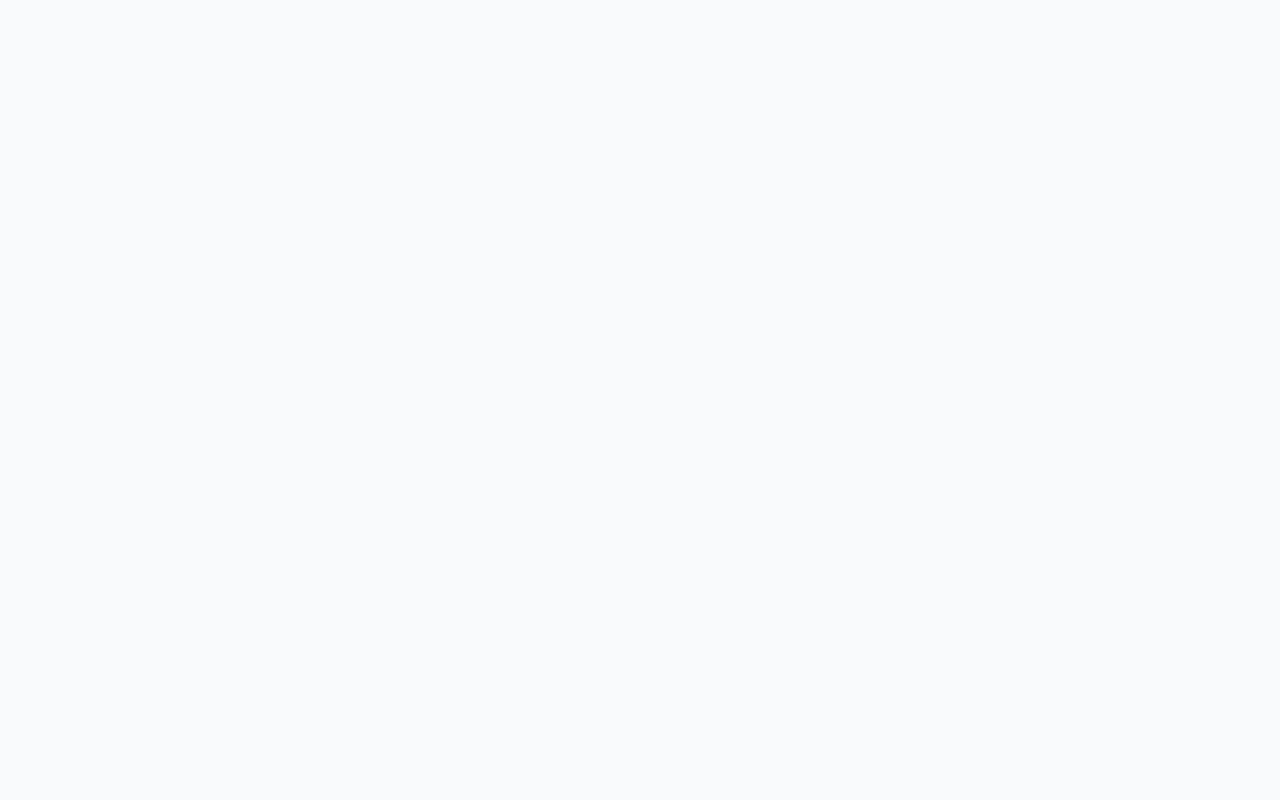
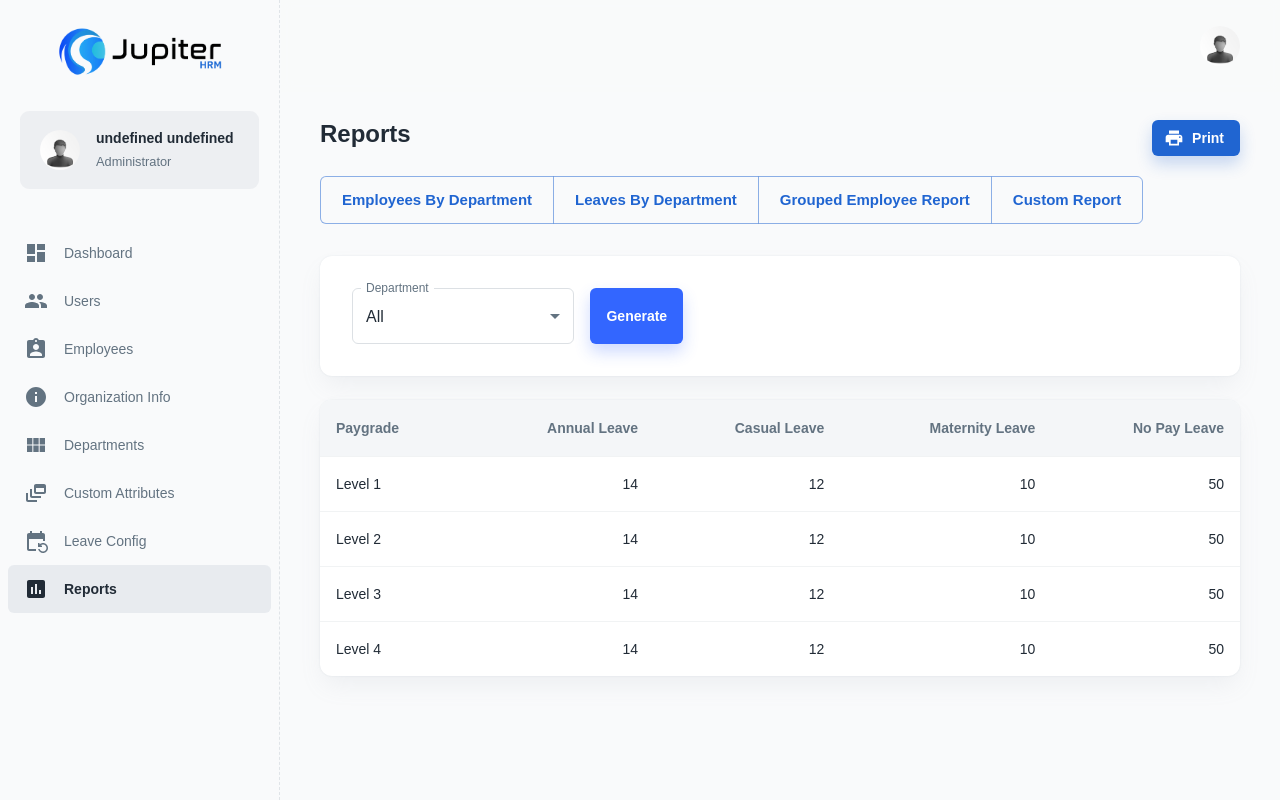
Before and after one commit to dan-niles/jupiter-frontend, a React (Create React App) app: page /dashboard/reports in a window 1280 px wide. Before the commit this address had no page. Built offline with nearby package versions, Linux system fonts and the light colour scheme; sample sign-in values are in the browser's storage; some icons are missing.

Commit message:
Create page for reports

```diff
--- a/src/layouts/dashboard/nav/config-admin.js
+++ b/src/layouts/dashboard/nav/config-admin.js
@@ -32,11 +32,11 @@ const navConfig = [
 		path: "/dashboard/organization",
 		icon: <InfoIcon />,
 	},
-	{
-		title: "branches",
-		path: "/dashboard/branch",
-		icon: <BusinessIcon />,
-	},
+	// {
+	// 	title: "branches",
+	// 	path: "/dashboard/branch",
+	// 	icon: <BusinessIcon />,
+	// },
 	{
 		title: "departments",
 		path: "/dashboard/department",
--- /dev/null
+++ b/src/pages/ReportsPage.js
@@ -0,0 +1,50 @@
+import { Helmet } from "react-helmet-async";
+import { NavLink as RouterLink } from "react-router-dom";
+import { useState } from "react";
+// @mui
+import { Stack, Button, Container, Typography } from "@mui/material";
+// components
+
+import ButtonGroup from "@mui/material/ButtonGroup";
+import PrintIcon from "@mui/icons-material/Print";
+import EmpByDept from "./reports/EmpByDept";
+
+// ----------------------------------------------------------------------
+
+export default function ReportsPage() {
+	return (
+		<>
+			<Helmet>
+				<title> Reports | Jupiter HRM </title>
+			</Helmet>
+
+			<Container>
+				<Stack
+					direction="row"
+					alignItems="center"
+					justifyContent="space-between"
+					mb={2}
+				>
+					<Typography variant="h4" gutterBottom>
+						Reports
+					</Typography>
+					<Button
+						variant="contained"
+						startIcon={<PrintIcon icon="eva:plus-fill" />}
+					>
+						Print
+					</Button>
+				</Stack>
+
+				<ButtonGroup size="large" sx={{ mb: 4 }}>
+					<Button key="1">Employees by Department</Button>
+					<Button key="2">Leaves by Department</Button>
+					<Button key="3">Grouped Employee report </Button>
+					<Button key="4">Custom Report</Button>
+				</ButtonGroup>
+
+				<EmpByDept />
+			</Container>
+		</>
+	);
+}
--- /dev/null
+++ b/src/pages/reports/EmpByDept.js
@@ -0,0 +1,115 @@
+import {
+	Card,
+	Table,
+	Stack,
+	Button,
+	TableRow,
+	TableBody,
+	TableCell,
+	IconButton,
+	TableContainer,
+	TextField,
+	TableHead,
+	Grid,
+	MenuItem,
+} from "@mui/material";
+
+import Scrollbar from "../../components/scrollbar";
+import Iconify from "../../components/iconify";
+import { Box } from "@mui/system";
+
+// ----------------------------------------------------------------------
+
+function createData(paygrade, annual, casual, maternity, nopay) {
+	return { paygrade, annual, casual, maternity, nopay };
+}
+
+const rows = [
+	createData("Level 1", 14, 12, 10, 50),
+	createData("Level 2", 14, 12, 10, 50),
+	createData("Level 3", 14, 12, 10, 50),
+	createData("Level 4", 14, 12, 10, 50),
+];
+
+const EmpByDept = () => {
+	return (
+		<>
+			<Card sx={{ mb: 3 }}>
+				<Box
+					sx={{
+						p: 2,
+						m: 2,
+					}}
+					noValidate
+					autoComplete="off"
+				>
+					<Grid container spacing={2}>
+						<Grid item xs={12}>
+							<Stack direction="row" spacing={2}>
+								<TextField
+									id="department"
+									select
+									label="Department"
+									sx={{ width: "25ch" }}
+									value={"All"}
+								>
+									<MenuItem key="All" value="All">
+										All
+									</MenuItem>
+									<MenuItem key="ICT" value="ICT">
+										ICT
+									</MenuItem>
+									<MenuItem key="HR" value="HR">
+										HR
+									</MenuItem>
+									<MenuItem key="Finance" value="Finance">
+										Finance
+									</MenuItem>
+								</TextField>
+								<Button type="submit" variant="contained" color="secondary">
+									Generate
+								</Button>
+							</Stack>
+						</Grid>
+					</Grid>
+				</Box>
+			</Card>
+
+			<Card>
+				<Scrollbar>
+					<TableContainer>
+						<Table sx={{ minWidth: 650 }} aria-label="simple table">
+							<TableHead>
+								<TableRow>
+									<TableCell>Paygrade</TableCell>
+									<TableCell align="right">Annual Leave</TableCell>
+									<TableCell align="right">Casual Leave</TableCell>
+									<TableCell align="right">Maternity Leave</TableCell>
+									<TableCell align="right">No Pay Leave</TableCell>
+								</TableRow>
+							</TableHead>
+							<TableBody>
+								{rows.map((row) => (
+									<TableRow
+										key={row.name}
+										sx={{ "&:last-child td, &:last-child th": { border: 0 } }}
+									>
+										<TableCell component="th" scope="row">
+											{row.paygrade}
+										</TableCell>
+										<TableCell align="right">{row.annual}</TableCell>
+										<TableCell align="right">{row.casual}</TableCell>
+										<TableCell align="right">{row.maternity}</TableCell>
+										<TableCell align="right">{row.nopay}</TableCell>
+									</TableRow>
+								))}
+							</TableBody>
+						</Table>
+					</TableContainer>
+				</Scrollbar>
+			</Card>
+		</>
+	);
+};
+
+export default EmpByDept;
--- a/src/routes.js
+++ b/src/routes.js
@@ -14,6 +14,7 @@ import LeaveApplyPage from "./pages/LeaveApplyPage";
 
 import LeaveConfigPage from "./pages/LeaveConfigPage";
 import CustomAttributesPage from "./pages/CustomAttributesPage";
+import ReportsPage from "./pages/ReportsPage";
 
 import PrivateRoutes from "./utils/PrivateRoutes";
 
@@ -40,6 +41,7 @@ export default function Router() {
 						{ path: "leave-config", element: <LeaveConfigPage /> },
 						{ path: "leave/apply", element: <LeaveApplyPage /> },
 						{ path: "custom-attributes", element: <CustomAttributesPage /> },
+						{ path: "reports", element: <ReportsPage /> },
 					],
 				},
 			],
```
Also changed, not shown: 1 other file (tests, documents, lock files or other folders).
